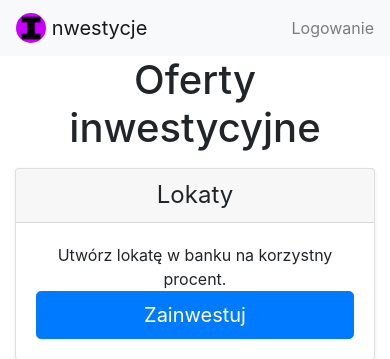
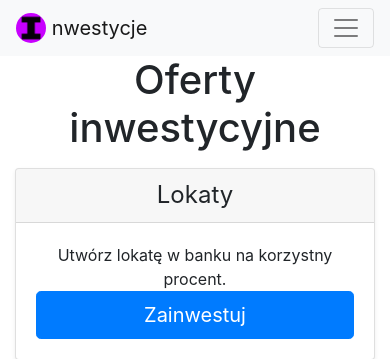
Before and after one commit to AdamJochemczyk/ProjektBazyDanych2020, a PHP site: page /rynek.php in a window 390 px wide. Shown: the top 359 px of the page. Run offline with PHP 8.4, Linux system fonts and the light colour scheme.

Commit message:
Add responsive navbar on all sites
Add hamburger menu to navbar.

```diff
--- a/rynek.php
+++ b/rynek.php
@@ -28,33 +28,30 @@
         <img src="favicon.ico" width="30" height="30" class="d-inline-block align-top rounded-circle" alt="">
         nwestycje
       </a>
+			<button class="navbar-toggler" type="button" data-toggle="collapse" data-toggle="collapse" data-target="#navbarNav" aria-controls="navbarNav" aria-expanded="false" aria-label="Toggle navigation">
+		<span class="navbar-toggler-icon"></span>
+	</button>
   <div class="collapse navbar-collapse" id="navbarNav">
     <ul class="navbar-nav">
       <li class="nav-item">
-        <a class="nav-link" href="rynek.php">Rynek</a>
+        <a class="nav-link active" href="rynek.php">Rynek</a>
       </li>
       <li class="nav-item">
-        <a class="nav-link" href="mojportfel.php">Mój portfel</a>
+        <a class="nav-link active" href="mojportfel.php">Mój portfel</a>
       </li>
-      </ul>
-  </div>
-  <div>
-    <ul class="navbar-nav navbar-right">
-      <li class="nav-item mt-2">
+			</ul>
+			<ul class="navbar-nav ml-auto">
+      <li class="nav-item active mt-2">
         <?php  if (isset($_SESSION['email'])) : ?>
 			Witaj <strong><?php echo $_SESSION['email']; ?></strong>
           </li>
-        <li class="nav-item ">
+        <li class="nav-item active">
 			<a class="nav-link" href="index.php?logout='1'">Wyloguj</a>
         </li>
           <?php endif ?>
-    </ul>
-  </div>
-        <div>
-    <ul class="navbar-nav navbar-right">
-      <li class="nav-item ">
+      <li class="nav-item active">
           <?php  if (!isset($_SESSION['email'])) : ?>
-        <a class="nav-link" href="logowanie.php">Logowanie</a>
+        <a class="nav-link active" href="logowanie.php">Logowanie</a>
           <?php endif ?>
       </li>
     </ul>
```
Also changed, not shown: index.php (+9 -12 lines), logowanie.php (+7 -6 lines), mojportfel.php (+9 -10 lines), rejestracja.php (+7 -6 lines).
